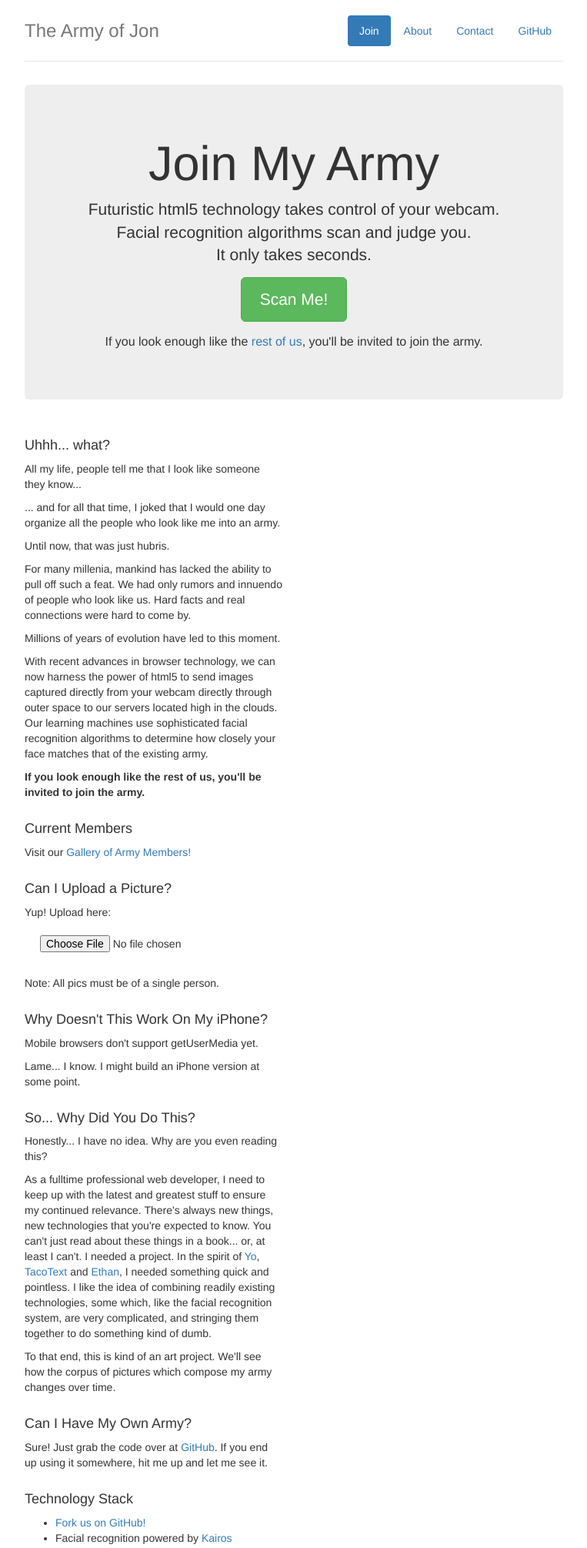
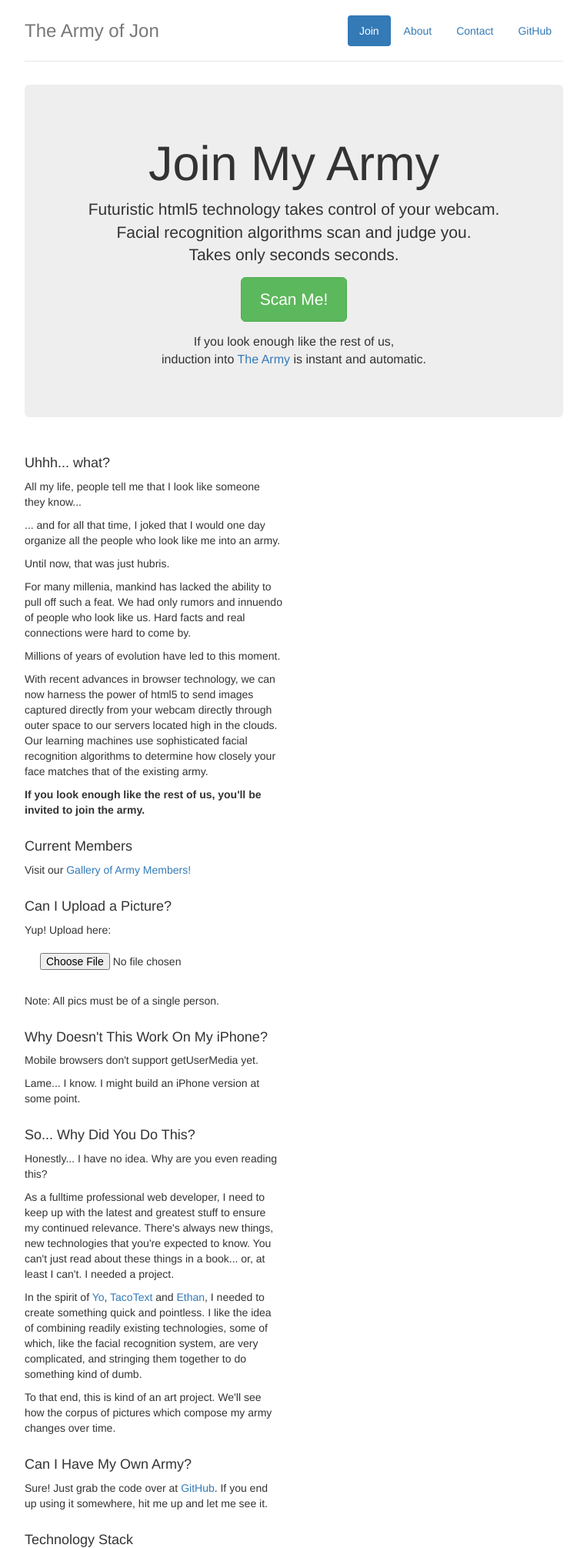
Before and after one commit to jonroig/armyofjon, a PHP site: page / in a window 1280 px wide. Shown: the top 2011 px of the page at 77% size, without its empty margins (258-1021 px from the left). Run offline with PHP 8.4, Linux system fonts and the light colour scheme; some libraries are stand-ins or nearby versions.

Commit message:
text fixes

```diff
--- a/index.php
+++ b/index.php
@@ -46,11 +46,11 @@ include('armyofjon.php');
 		        <p class="lead">
 		        	Futuristic html5 technology takes control of your webcam.
 		        	<br/>Facial recognition algorithms scan and judge you.
-		        	<br/>It only takes seconds.
+		        	<br/>Takes only seconds seconds.
 		        </p>
 		        <p><a class="btn btn-lg btn-success" id="scanMeButton" href="#" role="button">Scan Me!</a></p>
 		        <p class="smallerText">
-		        	If you look enough like the <a href="http://armyofjon.com/pics/" target="_blank">rest of us</a>, you'll be invited to join the army.
+		        	If you look enough like the rest of us,<br/>induction into <a href="/pics/" target="_blank">The Army</a> is instant and automatic.
 		        </p>
 	      	</div>
 
@@ -116,12 +116,14 @@ include('armyofjon.php');
 		          		ensure my continued relevance. There's always new things, new technologies that you're expected
 		          		to know.
 		          		You can't just read about these things in a book... or, at least I can't. I needed a project.
+		          	</p>
+		          	<p>
 		          		 In the
 		          		spirit of <a href="http://www.justyo.co/" target="_blank">Yo</a>,
 		          		<a href="http://xoxco.com/x/tacos/" target="_blank">TacoText</a> and
-		          		<a href="http://www.textethan.com/" target="_blank">Ethan</a>, I needed something quick and pointless.
+		          		<a href="http://www.textethan.com/" target="_blank">Ethan</a>, I needed to create something quick and pointless.
 		          		I like the idea of combining readily existing
-		          		technologies, some which, like the facial recognition system, are very complicated, and stringing them together
+		          		technologies, some of which, like the facial recognition system, are very complicated, and stringing them together
 		          		to do something kind of dumb.
 		          	</p>
 		          	<p>
```
